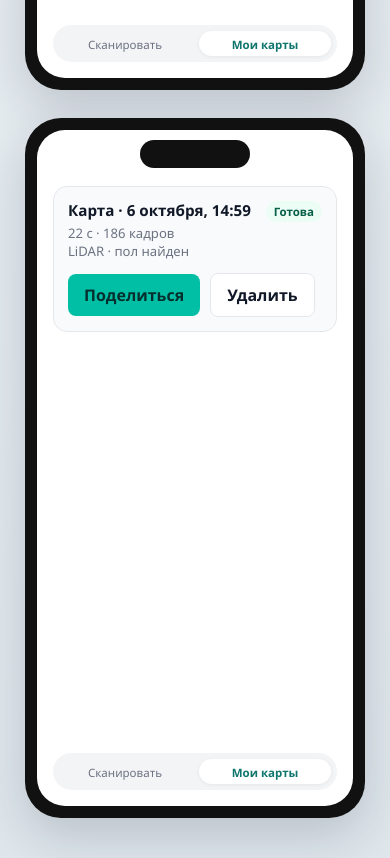
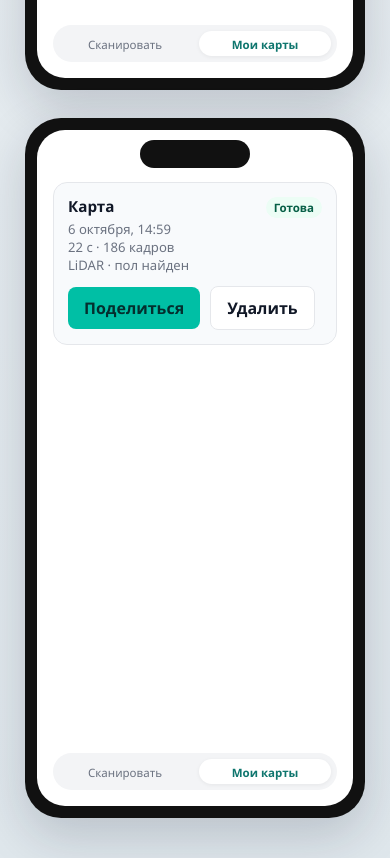
Before and after one commit to KalashnikovKV/nvc-business-analysis, a plain HTML site: page wireframes/m4-maps.html in a window 390 px wide. Shown: the part 1140-1998 px from the top of the page. Drawn offline with Linux system fonts and the light colour scheme.

Commit message:
Keep the saved-map title clear of the phone notch.
The card started high enough that the camera cutout covered the date.

```diff
--- a/wireframes/m4-maps.html
+++ b/wireframes/m4-maps.html
@@ -4,7 +4,7 @@
   <meta charset="utf-8" />
   <meta name="viewport" content="width=device-width, initial-scale=1" />
   <title>M4 · Мои карты</title>
-  <link rel="stylesheet" href="wireframes.css" />
+  <link rel="stylesheet" href="wireframes.css?v=5" />
 </head>
 <body class="page">
   <aside class="side">
@@ -40,9 +40,10 @@
         <div class="notch" style="background:#111"></div>
         <div class="map-card">
           <div class="map-card-head">
-            <h3>Карта · 6 октября, 14:59</h3>
+            <h3>Карта</h3>
             <span class="map-badge">Готова</span>
           </div>
+          <p>6 октября, 14:59</p>
           <p>22 с · 186 кадров</p>
           <p>LiDAR · пол найден</p>
           <div class="row">
--- a/wireframes/wireframes.css
+++ b/wireframes/wireframes.css
@@ -225,7 +225,10 @@ button, input, select { font: inherit; }
   padding: 6px 4px 4px; border-radius: 16px;
 }
 .tabbar a.on { background: rgba(255,255,255,0.14); color: #fff; font-weight: 700; }
-.phone.light .phone-screen { background: #fff; color: var(--text-dark); }
+.phone.light .phone-screen {
+  background: #fff; color: var(--text-dark);
+  padding-top: 52px; box-sizing: border-box;
+}
 .phone.light .tabbar { background: #f3f4f6; }
 .phone.light .tabbar a { color: #6b7280; }
 .phone.light .tabbar a.on { background: #fff; color: #0f766e; box-shadow: 0 1px 4px rgba(0,0,0,0.06); }
@@ -240,7 +243,7 @@ button, input, select { font: inherit; }
 .maps-empty h2 { margin: 0; font-size: 1.2rem; }
 .maps-empty p { margin: 0; color: var(--text-muted); font-size: 0.92rem; line-height: 1.4; }
 .map-card {
-  margin: 56px 16px 16px; padding: 14px; border-radius: 14px; background: #f8fafc; border: 1px solid var(--line);
+  margin: 0 16px 16px; padding: 14px; border-radius: 14px; background: #f8fafc; border: 1px solid var(--line);
 }
 .map-card-head { display: flex; align-items: flex-start; justify-content: space-between; gap: 8px; }
 .map-card h3 { margin: 0 0 4px; font-size: 0.95rem; line-height: 1.3; }
```
